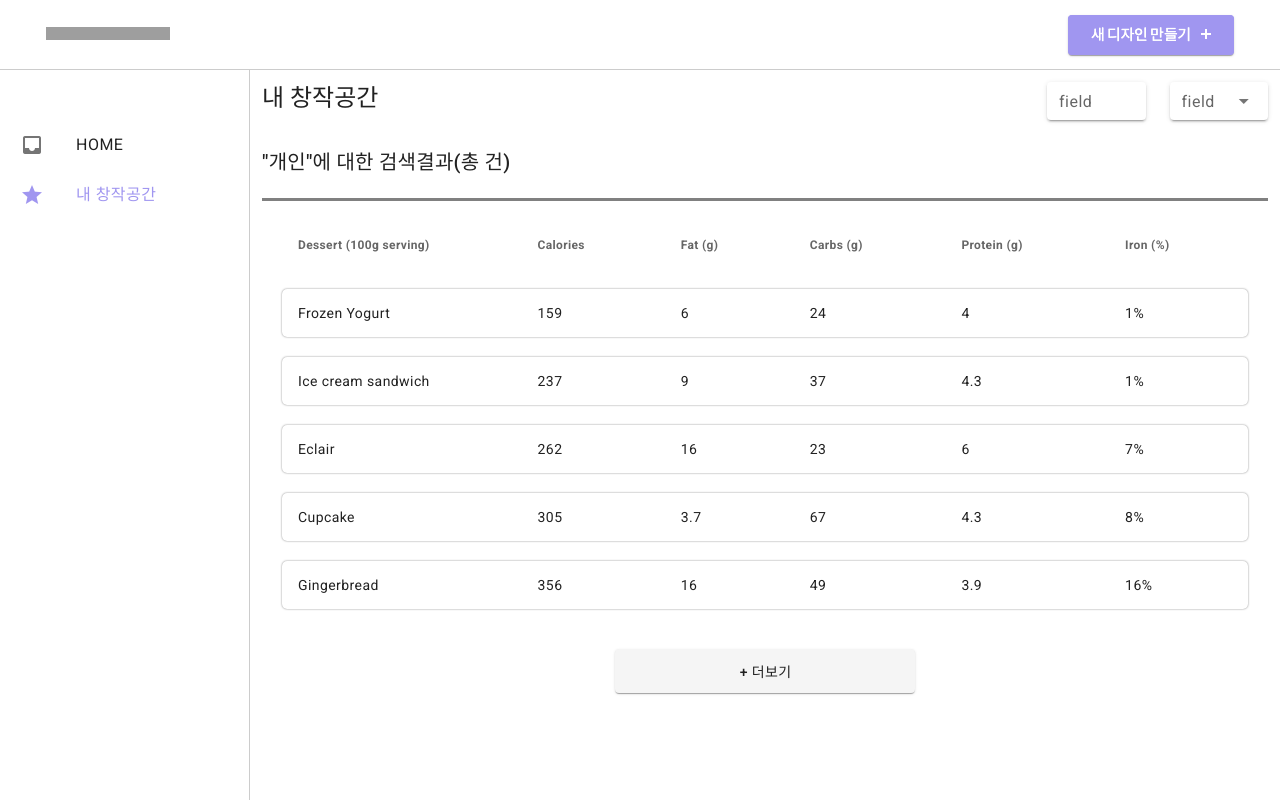
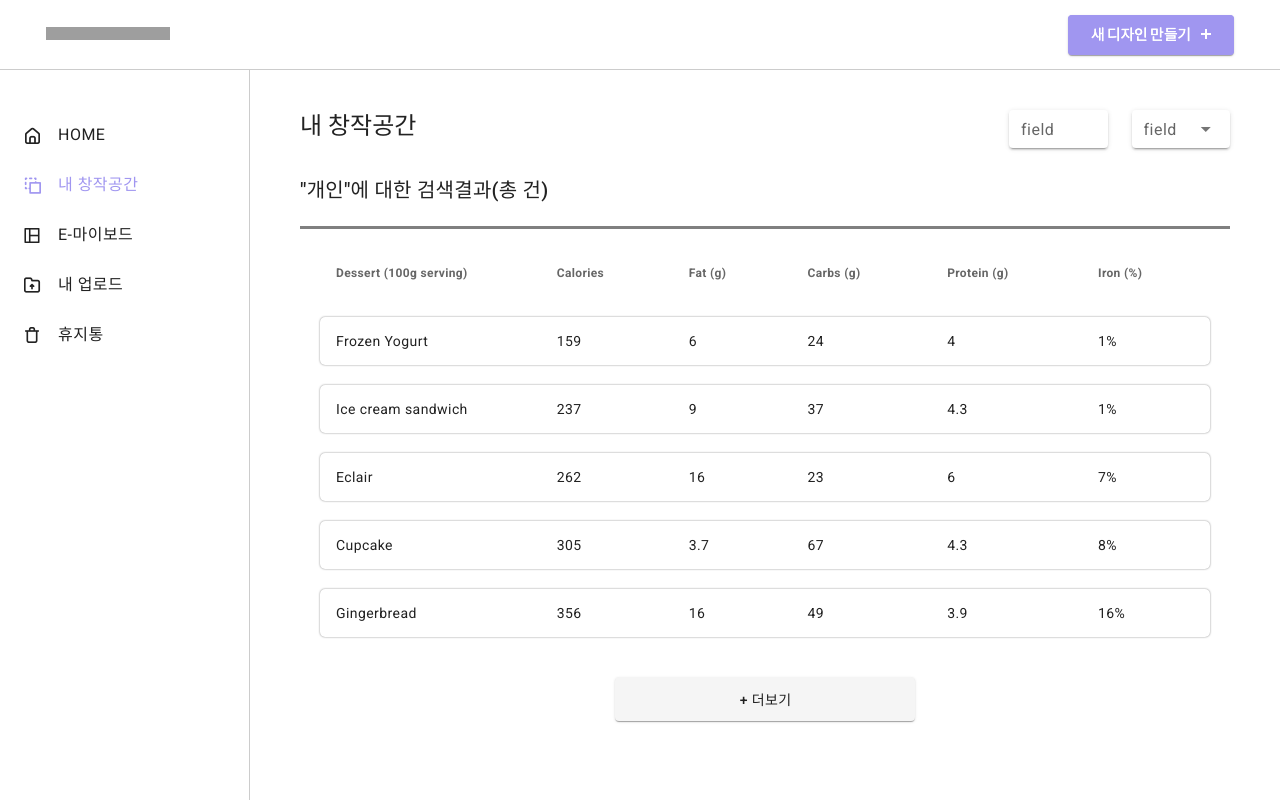
Before and after one commit to jung-jong/vue-my-page, a Vue app: page /my-creative-space in a window 1280 px wide. Built offline with nearby package versions, Linux system fonts and the light colour scheme; grey boxes are pictures that could not be loaded.

Commit message:
snb, serach 컴포넌트 퍼블리싱

```diff
--- a/src/App.vue
+++ b/src/App.vue
@@ -6,7 +6,7 @@
     <!-- Sizes your content based upon application components -->
     <v-main class="main">
       <!-- Provides the application the proper gutter -->
-      <v-container fluid>
+      <v-container class="container" fluid>
         <!-- If using vue-router -->
         <router-view></router-view>
       </v-container>
--- /dev/null
+++ b/src/components/SearchForm.vue
@@ -0,0 +1,61 @@
+<template>
+  <div class="search-wrap">
+    <img src="@/assets/icons/icon_search.png" alt="" class="search-img" />
+    <input class="search" type="text" placeholder="Search" />
+    <img src="@/assets/icons/icon_content_add.png" alt="" />
+    <img src="@/assets/icons/icon_thumbnails.png" alt="" />
+    <img src="@/assets/icons/icon_list.png" alt="" />
+    <!-- <select name="" id="" class="search-select">
+      <option value="이름순">이름순</option>
+    </select> -->
+    <!-- <v-select
+      class="search-select"
+      :items="text.option"
+      hide-details="auto"
+      outlined
+      hide-spin-buttons
+      :append-icon="false"
+      height="100%"
+    ></v-select> -->
+    <v-menu bottom transition="slide-y-transition" content-class="select">
+      <template v-slot:activator="{ on, attrs }">
+        <v-btn class="select-btn" color="white" v-bind="attrs" v-on="on">
+          <input type="text" readonly v-model="selected" />
+          <img
+            src="@/assets/icons/icon_menu_expand.png"
+            alt=""
+            class="select-img"
+          />
+        </v-btn>
+      </template>
+
+      <v-list class="options">
+        <v-list-item-group active-class="options-active">
+          <v-list-item>
+            <v-list-item-title @click="selectedOption(text.option)">{{
+              text.option
+            }}</v-list-item-title>
+          </v-list-item>
+        </v-list-item-group>
+      </v-list>
+    </v-menu>
+  </div>
+</template>
+
+<script>
+export default {
+  data() {
+    return {
+      text: { option: "이름순" },
+      selected: null,
+    };
+  },
+  methods: {
+    selectedOption(value) {
+      this.selected = value;
+    },
+  },
+};
+</script>
+
+<style lang="scss" scoped></style>
--- a/src/components/SideNav.vue
+++ b/src/components/SideNav.vue
@@ -2,22 +2,98 @@
   <v-navigation-drawer class="snb" app absolute permanent floating>
     <v-list class="list" flat>
       <v-list-item-group v-model="model">
+        <v-list-item class="item" active-class="active" to="/" link>
+          <div class="icon">
+            <img
+              src="@/assets/icons/icon_menu_home.png"
+              alt=""
+              v-if="$route.path !== '/'"
+            />
+            <img
+              src="@/assets/icons/icon_menu_home_on.png"
+              alt=""
+              v-if="$route.path == '/'"
+            />
+          </div>
+          <v-list-item-content>
+            <v-list-item-title>HOME</v-list-item-title>
+          </v-list-item-content>
+        </v-list-item>
+
         <v-list-item
           class="item"
-          active-class="color"
-          v-for="(item, i) in items"
-          :key="i"
-          :to="
-            ({ path: i === 0 ? '/' : '/' },
-            { path: i === 1 ? '/my-creative-space' : '/' })
-          "
+          active-class="active"
+          to="/my-creative-space"
           link
         >
-          <v-list-item-icon class="icon">
-            <v-icon v-text="item.icon"></v-icon>
-          </v-list-item-icon>
+          <div class="icon">
+            <img
+              src="@/assets/icons/icon_menu_my_space.png"
+              alt=""
+              v-if="$route.path !== '/my-creative-space'"
+            />
+            <img
+              src="@/assets/icons/icon_menu_my_space_on.png"
+              alt=""
+              v-if="$route.path == '/my-creative-space'"
+            />
+          </div>
           <v-list-item-content>
-            <v-list-item-title v-text="item.text"></v-list-item-title>
+            <v-list-item-title>내 창작공간</v-list-item-title>
+          </v-list-item-content>
+        </v-list-item>
+
+        <v-list-item class="item" active-class="active" to="/e-myboard" link>
+          <div class="icon">
+            <img
+              src="@/assets/icons/icon_menu_e_myboard.png"
+              alt=""
+              v-if="$route.path !== '/e-myboard'"
+            />
+            <img
+              src="@/assets/icons/icon_menu_e_myboard_on.png"
+              alt=""
+              v-if="$route.path == '/e-myboard'"
+            />
+          </div>
+          <v-list-item-content>
+            <v-list-item-title>E-마이보드</v-list-item-title>
+          </v-list-item-content>
+        </v-list-item>
+
+        <v-list-item class="item" active-class="active" to="/my-upload" link>
+          <div class="icon">
+            <img
+              src="@/assets/icons/icon_menu_my_upload.png"
+              alt=""
+              v-if="$route.path !== '/my-upload'"
+            />
+            <img
+              src="@/assets/icons/icon_menu_my_upload_on.png"
+              alt=""
+              v-if="$route.path == '/my-upload'"
+            />
+          </div>
+          <v-list-item-content>
+            <v-list-item-title>내 업로드</v-list-item-title>
+          </v-list-item-content>
+        </v-list-item>
+
+        <v-list-item class="item" active-class="active" to="/trash" link>
+          <div class="icon">
+            <img
+              src="@/assets/icons/icon_menu_waste_basket.png"
+              alt=""
+              v-if="$route.path !== '/trash'"
+            />
+            <img
+              src="@/assets/icons/icon_menu_waste_basket_on.png"
+              alt=""
+              v-if="$route.path == '/trash'"
+            />
+          </div>
+          <v-list-item-content>
+            <v-list-item-title>휴지통</v-list-item-title>
           </v-list-item-content>
         </v-list-item>
       </v-list-item-group>
@@ -30,13 +106,13 @@ export default {
   name: "SideNav",
   data() {
     return {
-      items: [
+      menu: [
         {
-          icon: "mdi-inbox",
+          icon: "@/assets/icons/icon_menu_home_on.png",
           text: "HOME",
         },
         {
-          icon: "mdi-star",
+          icon: "@/assets/icons/icon_menu_home_on.png",
           text: "내 창작공간",
         },
         // {
@@ -53,9 +129,13 @@ export default {
         // },
       ],
       model: 0,
+      active: false,
     };
   },
   methods: {},
+  updated() {
+    console.log(this.model);
+  },
 };
 </script>
 
--- a/src/scss/home.scss
+++ b/src/scss/home.scss
@@ -1,3 +1,17 @@
+.search-title {
+  font-size: 18px !important;
+  font-weight: map-get($map: $font-weight, $key: "bold") !important;
+  letter-spacing: 0.03em !important;
+}
+
+.color {
+  color: map-get($map: $main-color, $key: "main");
+}
+
+.count {
+  color: map-get($map: $font-color, $key: "color-1");
+}
+
 .subtitle {
   margin: 16px 0;
 }
@@ -21,7 +35,6 @@
   padding: 20px 0;
   overflow: visible;
   contain: none;
-  // width: calc($edit-menu-width + $url-menu-width);
   .edit-menu {
     width: 180px;
     height: 270px;
--- a/src/scss/index.scss
+++ b/src/scss/index.scss
@@ -4,11 +4,20 @@
 @import "my-creative";
 @import "header";
 @import "snb";
+@import "search";
 
 * {
-  letter-spacing: 0.03em !important;
+  letter-spacing: $letter-spacing !important;
 }
 
 *:focus::before {
   opacity: 0 !important;
 }
+
+#app {
+  @include main-font;
+}
+
+.v-list-item:not(.v-list-item--active):not(.v-list-item--disabled) {
+  @include main-font;
+}
--- a/src/scss/main.scss
+++ b/src/scss/main.scss
@@ -5,4 +5,7 @@
     bottom: 0 !important;
     left: $snb-width !important;
   }
+  .container {
+    padding: 40px 50px;
+  }
 }
--- a/src/scss/mixin.scss
+++ b/src/scss/mixin.scss
@@ -1,3 +1,8 @@
+@mixin main-font {
+  color: map-get($map: $font-color, $key: "color-3") !important;
+  letter-spacing: $letter-spacing !important;
+}
+
 @mixin button-font($name) {
   .#{$name}-btn {
     @if $name == "main" {
--- /dev/null
+++ b/src/scss/search.scss
@@ -0,0 +1,81 @@
+.search-wrap {
+  width: 500px;
+  position: relative;
+  display: flex;
+  justify-content: space-between;
+  align-items: center;
+  .search {
+    border: 1px solid map-get($map: $line-color, $key: "color-2");
+    border-radius: $search-height;
+    width: 213px;
+    height: $search-height;
+    padding: {
+      left: 45px;
+      right: 20px;
+    }
+    &::placeholder {
+      color: map-get($map: $font-color, $key: "color-1");
+    }
+    &:focus-visible {
+      outline: none;
+    }
+    &:focus {
+      box-shadow: $box-shadow;
+    }
+  }
+  .search-img {
+    position: absolute;
+    @include position($top: 50%);
+    transform: translateY(-50%);
+    margin-left: 20px;
+  }
+  .select-btn {
+    border: 1px solid map-get($map: $line-color, $key: "color-2") !important;
+    border-radius: $search-height !important;
+    width: $select-btn-width !important;
+    height: $search-height !important;
+    padding: 0 20px !important;
+    margin: 0;
+    box-shadow: none;
+    .v-btn__content {
+      position: unset;
+      width: 100%;
+      height: 100%;
+    }
+    .select-img {
+      position: absolute;
+      @include position($right: 0, $top: 50%);
+      transform: translateY(-50%);
+      margin-right: 20px;
+    }
+  }
+}
+
+.select {
+  box-shadow: none;
+  padding: -10px 0;
+  overflow: visible;
+  contain: none;
+  .options {
+    @include drop-menu-box;
+    width: $select-btn-width !important;
+    border: 1px solid map-get($map: $line-color, $key: "color-2") !important;
+    .options-active {
+      background-color: map-get($map: $main-color, $key: "sub-2");
+      &::before {
+        opacity: 0;
+      }
+    }
+    .v-list-item:not(.v-list-item--active):not(.v-list-item--disabled) {
+      color: inherit !important;
+    }
+    .edit-icon {
+      display: flex;
+      justify-content: center;
+      align-items: center;
+      width: 24px;
+      height: 24px;
+      margin-right: 12px;
+    }
+  }
+}
--- a/src/scss/snb.scss
+++ b/src/scss/snb.scss
@@ -5,20 +5,26 @@
   width: $snb-width !important;
   border-right: 1px solid map-get($map: $line-color, $key: "color-3") !important;
   .list {
-    padding: 50px 0;
+    padding: 40px 0;
+    .active {
+      color: map-get($map: $main-color, $key: "main") !important;
+    }
     .item {
       height: 50px;
       padding: 0 20px;
       align-items: center;
       justify-content: center;
       .icon {
+        display: flex;
+        align-items: center;
+        justify-content: center;
         width: 24px;
         height: 24px;
-        align-self: center;
+        margin-right: 14px;
       }
-    }
-    .color {
-      color: map-get($map: $main-color, $key: "main");
+      .menu {
+        @include main-font;
+      }
     }
   }
 }
--- a/src/scss/variables.scss
+++ b/src/scss/variables.scss
@@ -3,13 +3,17 @@ $body-font-family: noto-sans-cjk-kr, sans-serif;
 $toolbar-content-padding-y: unset;
 $toolbar-content-padding-x: unset;
 $list-item-padding: 0 20px;
+$list-item-content-padding: 0;
 $list-item-min-height: 50px;
-$list-item-title-font-size: 11pt;
+$list-item-title-font-size: 15px;
 $list-item-icon-margin: 0;
 // 커스텀
+$letter-spacing: 0.03em;
 $header-heigth: 70px;
 $snb-height: calc(100vh - $header-heigth);
 $snb-width: 250px;
+$search-height: 46px;
+$select-btn-width: 130px;
 $table-shadow: 0 0 2px rgba(0, 0, 0, 0.5);
 $radius: 8px;
 $box-shadow: 5px 5px 10px rgb(238, 238, 238);
```
Also changed, not shown: src/views/HomeView.vue (+9 -58 lines).
